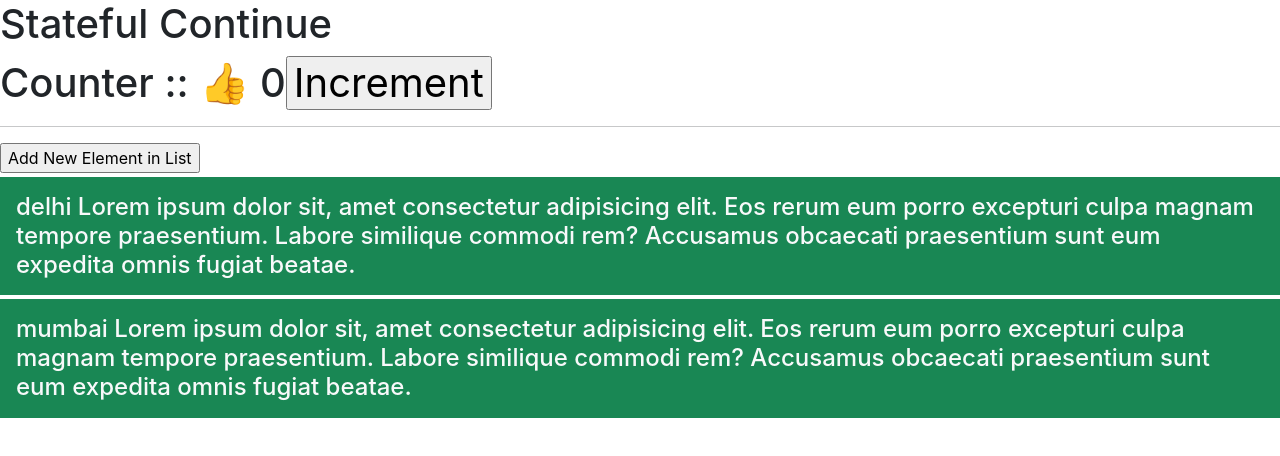
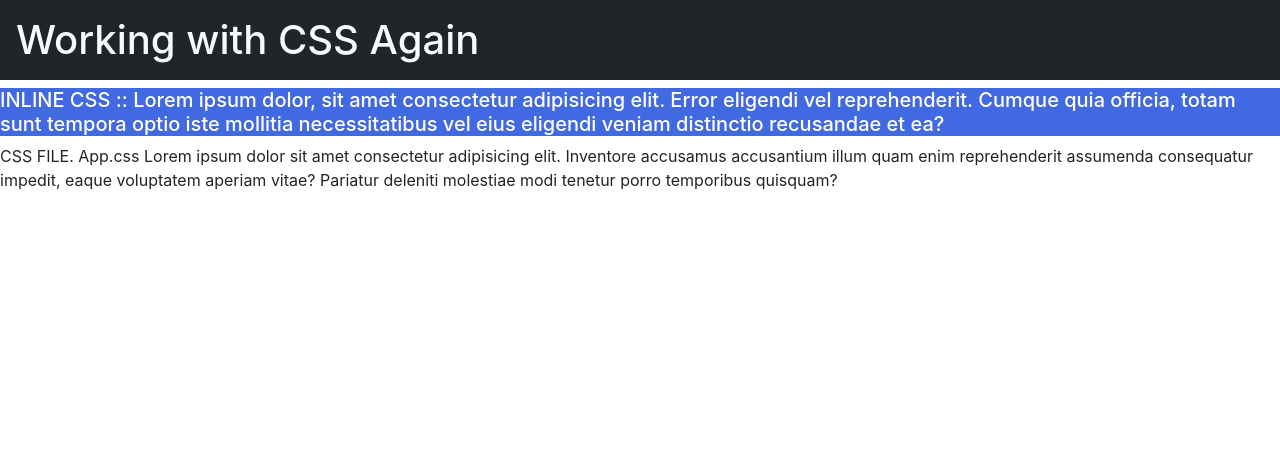
Before and after one commit to ratnadip-mondhe/day6_prooject, a React (Create React App) app: page / in a window 1280 px wide. Shown: the top 456 px of the page. Built offline with nearby package versions, Linux system fonts and the light colour scheme.

Commit message:
work with css

```diff
--- a/src/App.js
+++ b/src/App.js
@@ -3,44 +3,23 @@ import "./App.css";
 import { useState } from "react";
 
 function App() {
-  let [counter, setCounter] = useState(0);
-  let [list, setList] = useState(["delhi", "mumbai"]);
-
-  let updateCounter = () => {
-    let newvalue = counter + 100;
-    setCounter(newvalue);
-  };
-
-  let addNewElement = () => {
-    // alert("something is happening....");
-    let newlist = ["I am new Post", ...list];
-    setList(newlist);
-  };
-
   return (
     <div>
-      <h1>Stateful Continue</h1>
-      <h1>
-        Counter :: 👍 {counter}
-        <input type="button" value="Increment" onClick={updateCounter} />
-      </h1>
-      <hr />
+      <h1 className="bg-dark text-light p-3">Working with CSS Again</h1>
 
-      <input
-        type="button"
-        value="Add New Element in List"
-        onClick={addNewElement}
-      />
-      {list.map((item) => {
-        return (
-          <div className="bg-success text-light my-1 p-3 h4">
-            {item} Lorem ipsum dolor sit, amet consectetur adipisicing elit. Eos
-            rerum eum porro excepturi culpa magnam tempore praesentium. Labore
-            similique commodi rem? Accusamus obcaecati praesentium sunt eum
-            expedita omnis fugiat beatae.
-          </div>
-        );
-      })}
+      <h5 style={{ color: "white", backgroundColor: "royalblue" }}>
+        INLINE CSS :: Lorem ipsum dolor, sit amet consectetur adipisicing elit.
+        Error eligendi vel reprehenderit. Cumque quia officia, totam sunt
+        tempora optio iste mollitia necessitatibus vel eius eligendi veniam
+        distinctio recusandae et ea?
+      </h5>
+
+      <p className="beafutify">
+        CSS FILE. App.css Lorem ipsum dolor sit amet consectetur adipisicing
+        elit. Inventore accusamus accusantium illum quam enim reprehenderit
+        assumenda consequatur impedit, eaque voluptatem aperiam vitae? Pariatur
+        deleniti molestiae modi tenetur porro temporibus quisquam?
+      </p>
     </div>
   );
 }
```
